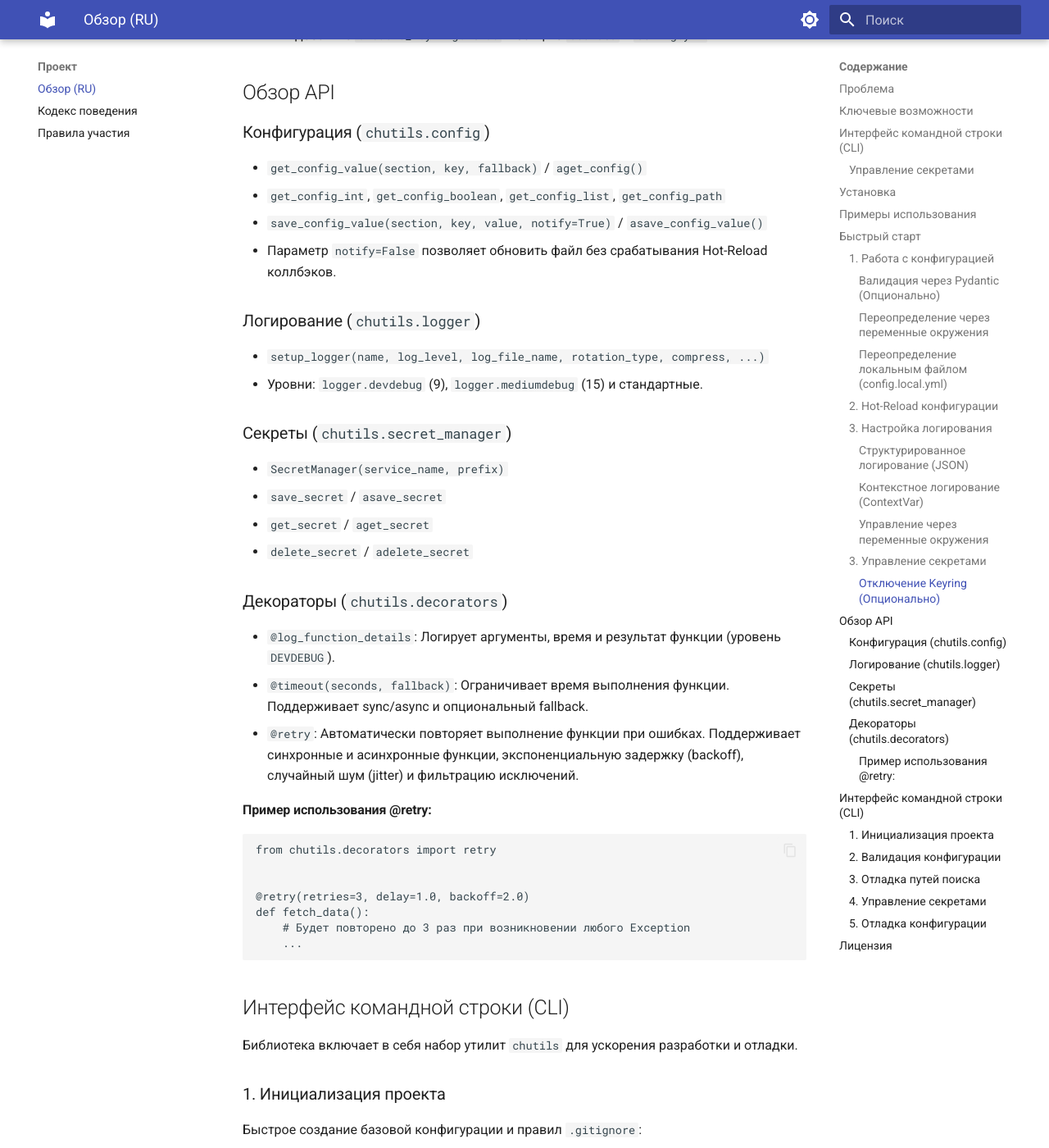
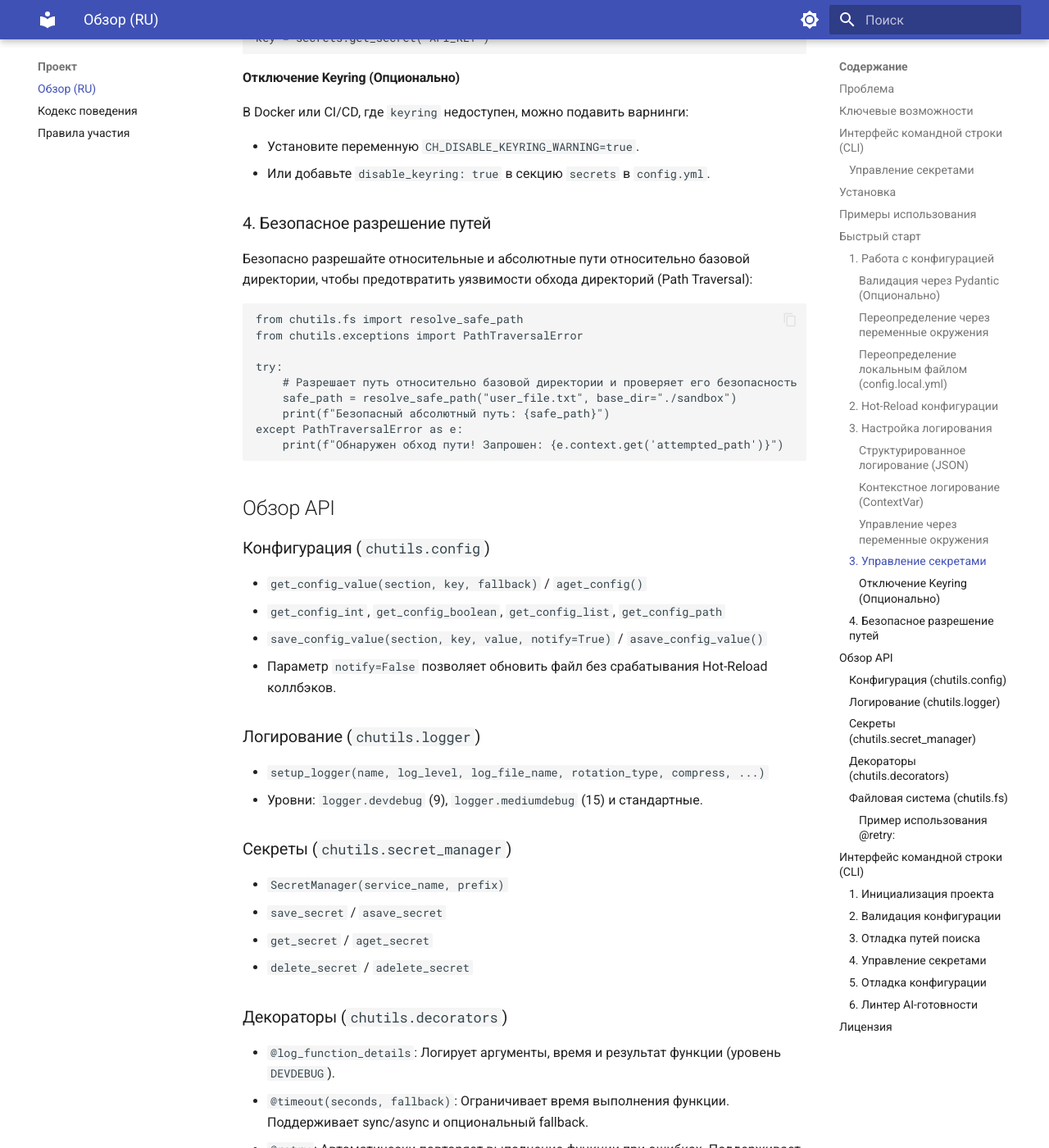
Before and after one commit to Chu4hel/chutils, an MkDocs documentation site: the page built from docs/README_RU.md, in a window 1280 px wide and 1400 px high, scrolled down 5660 px. Shown: the whole window at 82% size. Built offline with MkDocs 1.6.1 and Material for MkDocs 9.7.7, drawn with Linux system fonts in a browser that asks for light colours; some of the changed text lies outside the part shown.

Commit message:
docs: Добавить описание безопасных путей и AI линтера в руководства
- Документировать resolve_safe_path и PathTraversalError в README.md и docs/README_RU.md.
- Описать использование команды chutils dev ai-lint в секции CLI в README.md и docs/README_RU.md.

````diff
--- a/docs/README_RU.md
+++ b/docs/README_RU.md
@@ -43,6 +43,10 @@
   fallback-режима.
 - **🔄 Hot-Reload конфигурации:** Поддержка автоматического обновления настроек при изменении файлов `config.yml` или
   `config.local.yml` без перезапуска приложения (требуется `pip install chutils[watch]`).
+- **🛡️ Безопасные пути:** Предотвращение атак Path Traversal путем безопасного разрешения файловых путей относительно
+  базовой директории с помощью `resolve_safe_path()`.
+- **🤖 Линтер AI-готовности:** Проверка кодовой базы на готовность к работе с ИИ (строгая типизация, стандартизированные
+  docstrings, синхронизация API map) через команду `chutils dev ai-lint`.
 - **⚡ Поддержка Async:** Большинство функций имеют асинхронные версии (с префиксом `a`) для работы в неблокирующем
   режиме.
 - **🚀 Готовность к работе:** Просто установите и используйте.
@@ -246,6 +250,23 @@
 - Установите переменную `CH_DISABLE_KEYRING_WARNING=true`.
 - Или добавьте `disable_keyring: true` в секцию `secrets` в `config.yml`.
 
+### 4. Безопасное разрешение путей
+
+Безопасно разрешайте относительные и абсолютные пути относительно базовой директории, чтобы предотвратить уязвимости
+обхода директорий (Path Traversal):
+
+```python
+from chutils.fs import resolve_safe_path
+from chutils.exceptions import PathTraversalError
+
+try:
+    # Разрешает путь относительно базовой директории и проверяет его безопасность
+    safe_path = resolve_safe_path("user_file.txt", base_dir="./sandbox")
+    print(f"Безопасный абсолютный путь: {safe_path}")
+except PathTraversalError as e:
+    print(f"Обнаружен обход пути! Запрошен: {e.context.get('attempted_path')}")
+```
+
 ## Обзор API
 
 ### Конфигурация (`chutils.config`)
@@ -274,6 +295,11 @@
   fallback.
 - `@retry`: Автоматически повторяет выполнение функции при ошибках. Поддерживает синхронные и асинхронные функции,
   экспоненциальную задержку (backoff), случайный шум (jitter) и фильтрацию исключений.
+
+### Файловая система (`chutils.fs`)
+
+- `resolve_safe_path(path, base_dir)`: Безопасно разрешает путь и проверяет на попытки Path Traversal.
+- `ensure_dir(path)`: Гарантирует существование директории.
 
 #### Пример использования @retry:
 
@@ -347,6 +373,20 @@
 chutils config debug
 ```
 
+### 6. Линтер AI-готовности
+
+Запуск статического аудита кодовой базы для проверки оптимизации под ИИ-разработчиков и агентов:
+
+```bash
+# Запуск линтера для текущего проекта
+chutils dev ai-lint
+
+# Запуск в строгом режиме с игнорированием путей
+chutils dev ai-lint --strict --ignore "temp/,build/"
+```
+
+Подробности см. в руководстве [docs/ai_lint.md](ai_lint.md).
+
 ## Лицензия
 
 Проект распространяется под лицензией MIT.
````
Also changed, not shown: README.md (+39 -0 lines).
